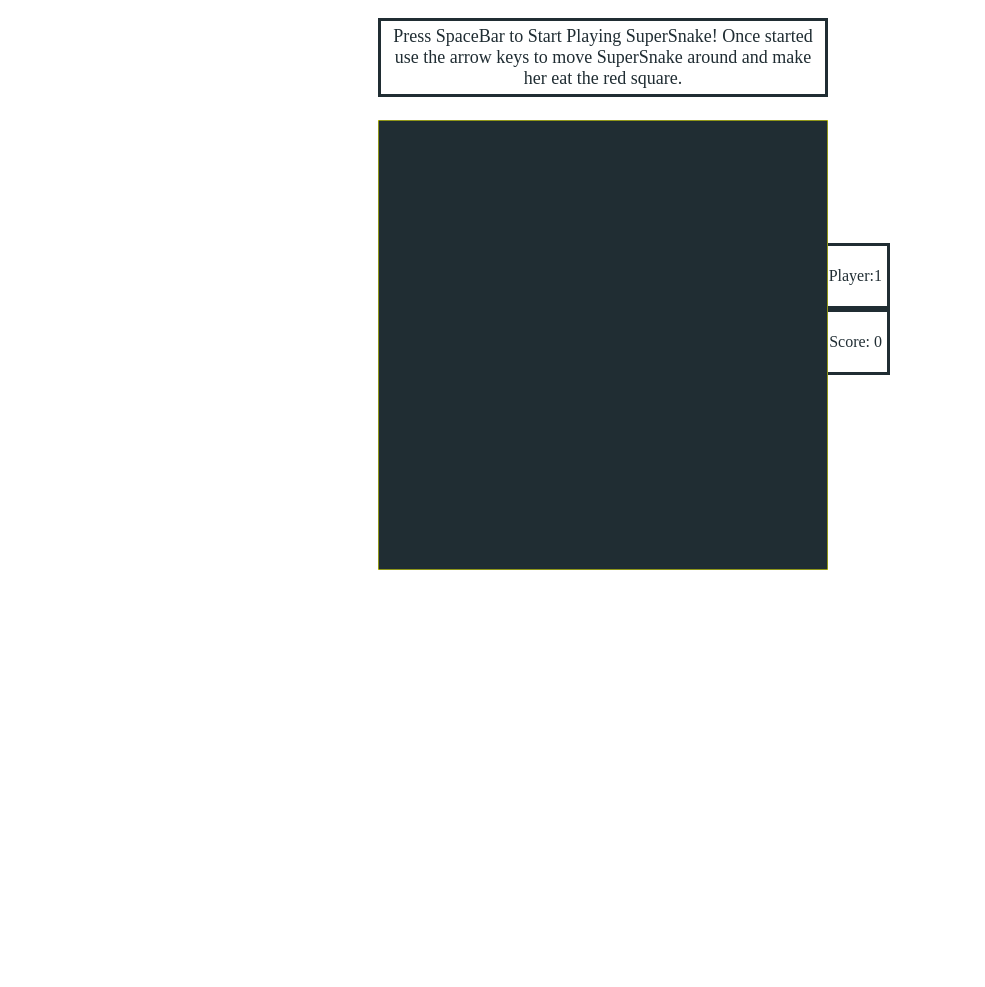
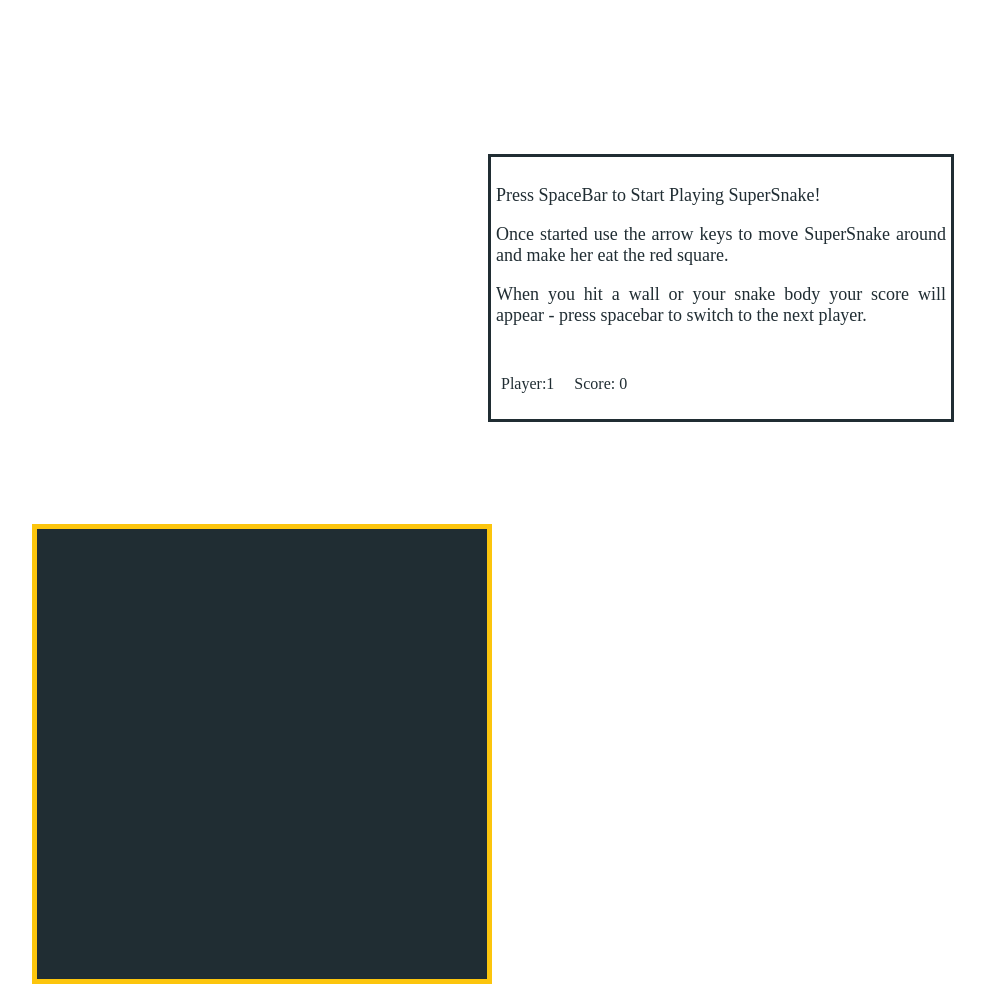
Before and after one commit to jessHwood/SuperSnakeGame, a plain HTML site: page index.html in a window 1280 px wide. Shown: the whole page, without its empty margins (70-1055 px from the left). Before the commit the page ends 800 px from the top, so only its background shows below. Drawn offline with nearby package versions, Linux system fonts and the light colour scheme.

Commit message:
add game styling and infobox

```diff
--- a/css/style.css
+++ b/css/style.css
@@ -1,59 +1,50 @@
-* {
-  box-sizing: border-box;
-}
+
 
 body {
   height: 100%;
-  width: 100%;
+  width: 80%;
   margin: 0;
   padding: 0;
 }
 
-.scoreboard {
-	clear: both;
-	float: right;
-	padding: 5px;
-	/*margin-top: 15%;*/
-	margin-right: 25%;
+.canvas {
+  	margin: 0;
+  	display: inline;
+  	align-items: center;
+  	margin-left: 10%;
+  	margin-top: 10%;
+  	border: 5px solid #FCC50D;
+}
+
+.infobox {
 	border: solid 3px #202D33;
 	color: #202D33;
 	font-size: 16px;
-	font-style: bold;
+	float: right;
+	margin-top: 15%;
+}
+
+.scoreboard {
+	float: left;
+	padding: 10px;
+	/*margin-top: 10%;*/
+
 }
 
 .playerTurn {
-	clear: both;
-	float: right;
-	padding: 5px;
-	margin-top: 10%;
-	margin-right: 25%;
-	border: solid 3px #202D33;
-	color: #202D33;
-	font-size: 16px;
-	font-style: bold;
+	float: left;
+	padding: 10px;
+	/*margin-top: 10%;*/
+
 }
 
 
-
-
-
-.canvas {
-  position: absolute;
-  top: 15%;
-  left: 35%;
-}
-
-p.directions {
-	position: relative;
+.directions {
 	width: 450px;
-	top: 3%;
-	left: 35%;
+	margin-top: 5px;
 	padding: 5px;
-	border: solid 3px #202D33;
-	color: #202D33;
-	font-size: 16px;
 	font-style: bold;
-	text-align: center;
+	text-align: justify;
 	font-size: 18px;
 
 }
--- a/index.html
+++ b/index.html
@@ -6,8 +6,11 @@
 
 </head>
 <body>
-	<div>
-	<p class = "directions">Press SpaceBar to Start Playing SuperSnake!  Once started use the arrow keys to move SuperSnake around and make her eat the red square.</p>
+	<div class= "infobox">
+		<div class = "directions">
+			<p>Press SpaceBar to Start Playing SuperSnake!</p>
+			<p>Once started use the arrow keys to move SuperSnake around and make her eat the red square.</p>
+			<p>When you hit a wall or your snake body your score will appear - press spacebar to switch to the next player.</p>
 		</div>
 			<div class="playerTurn">
 				<p> Player:<span id = "player"></span></p>
@@ -15,6 +18,8 @@
 			<div class="scoreboard">
 				<p>Score: <span id="score"></span></p>
 			</div>
+	</div>
+
 	<div>
 		<canvas class="canvas" width="450" height="450">
 		</div>
--- a/js/game.js
+++ b/js/game.js
@@ -42,6 +42,7 @@ function init() {
 	createFood();
 	playerChange();
 	$('#player').html(player);
+	runAlert = true;
 
 }
 
@@ -86,8 +87,8 @@ function paintCanvas() {
 	//canvas styling
 	ctx.fillStyle = "rgba(32,45,51,1)";
 	ctx.fillRect(0,0,width,height);
-	ctx.strokeStyle = "yellow";
-	ctx.strokeRect(0,0,width,height);
+//	ctx.strokeStyle = "yellow";
+//	ctx.strokeRect(0,0,width,height);
 }
 
 function paintSnake() {
@@ -112,8 +113,9 @@ function paintSnake() {
 		if(nx == -1 || nx == width/cellWidth || ny == -1 || ny == height/cellWidth || checkCollision(nx,ny,snakeArray)) {
 
 			while (runAlert === true) {
-				alert("Game Over!  Player " + player + "'s score is " + score + ".");
-				runAlert = false;}
+			alert("Game Over!  Player " + player + "'s score is " + score + ".");
+			runAlert = false;}
+
 				return;
 
 			//game stops, needs spacebar to start again
@@ -136,7 +138,7 @@ function paintSnake() {
 	for (var i = 0; i< snakeArray.length; i++) {
 		var paint = snakeArray[i];
 		paintFood(paint.x, paint.y);
-		ctx.fillStyle = "yellow";
+		ctx.fillStyle = "#FCC50D";
 		ctx.fillRect(paint.x*cellWidth, paint.y*cellWidth, cellWidth, cellWidth);
 		ctx.strokeStyle = "black";
 		ctx.strokeRect(paint.x*cellWidth, paint.y*cellWidth, cellWidth, cellWidth);
```
Lines whose indentation alone changed are shown as unchanged.
